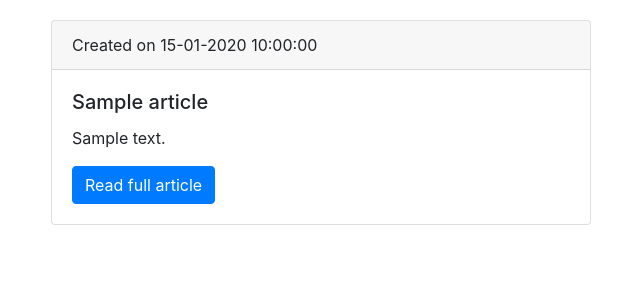
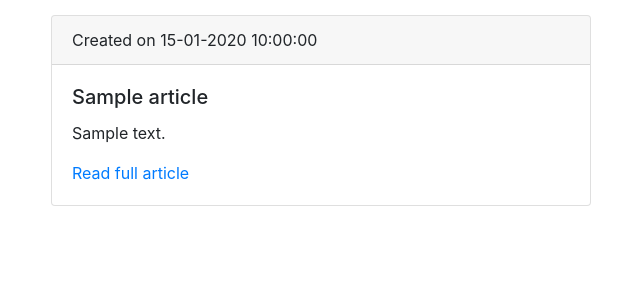
Before and after one commit to Alystrasz/SymfonyBlog, a Symfony app: template templates/article/index.html.twig in a window 1280 px wide. Shown: the part 56-356 px from the top of the page, without its empty margins (34-674 px from the left). Run offline with Twig, Linux system fonts and the light colour scheme; the template is opened without the code that fills it: most values are stand-ins (such as "Sample title", 1, 10 or a date in 2020); some libraries are stand-ins or nearby versions.

Commit message:
[fix] fixing padding between article cards

```diff
--- a/templates/article/index.html.twig
+++ b/templates/article/index.html.twig
@@ -5,9 +5,6 @@
 {% block body %}
     <nav class="navbar navbar-expand-lg navbar-light bg-light">
         <a class="navbar-brand" href="/article">Blog</a>
-        <button class="navbar-toggler" type="button" data-toggle="collapse" data-target="#navbarSupportedContent" aria-controls="navbarSupportedContent" aria-expanded="false" aria-label="Toggle navigation">
-            <span class="navbar-toggler-icon"></span>
-        </button>
 
         <div class="collapse navbar-collapse" id="navbarSupportedContent">
             <ul class="navbar-nav mr-auto">
@@ -21,11 +18,11 @@
         </div>
     </nav>
 
-    <div class="container" style="margin-top:20px">
+    <div class="container">
         <div class="row">
 
             {% for article in articles %}
-                <div class="col-sm-6">
+                <div class="col-sm-6" style="padding:15px">
                     <div class="card">
                         <div class="card-header">
                             Created on {{ article.creationDate ? article.creationDate|date('d-m-Y H:i:s') : '' }}
@@ -33,7 +30,7 @@
                         <div class="card-body">
                             <h5 class="card-title">{{ article.title }}</h5>
                             <p class="card-text">{{ article.text }}</p>
-                            <a href="/article/{{ article.id }}" class="btn btn-primary">Read full article</a>
+                            <a href="/article/{{ article.id }}">Read full article</a>
                         </div>
                     </div>
                 </div>
```
